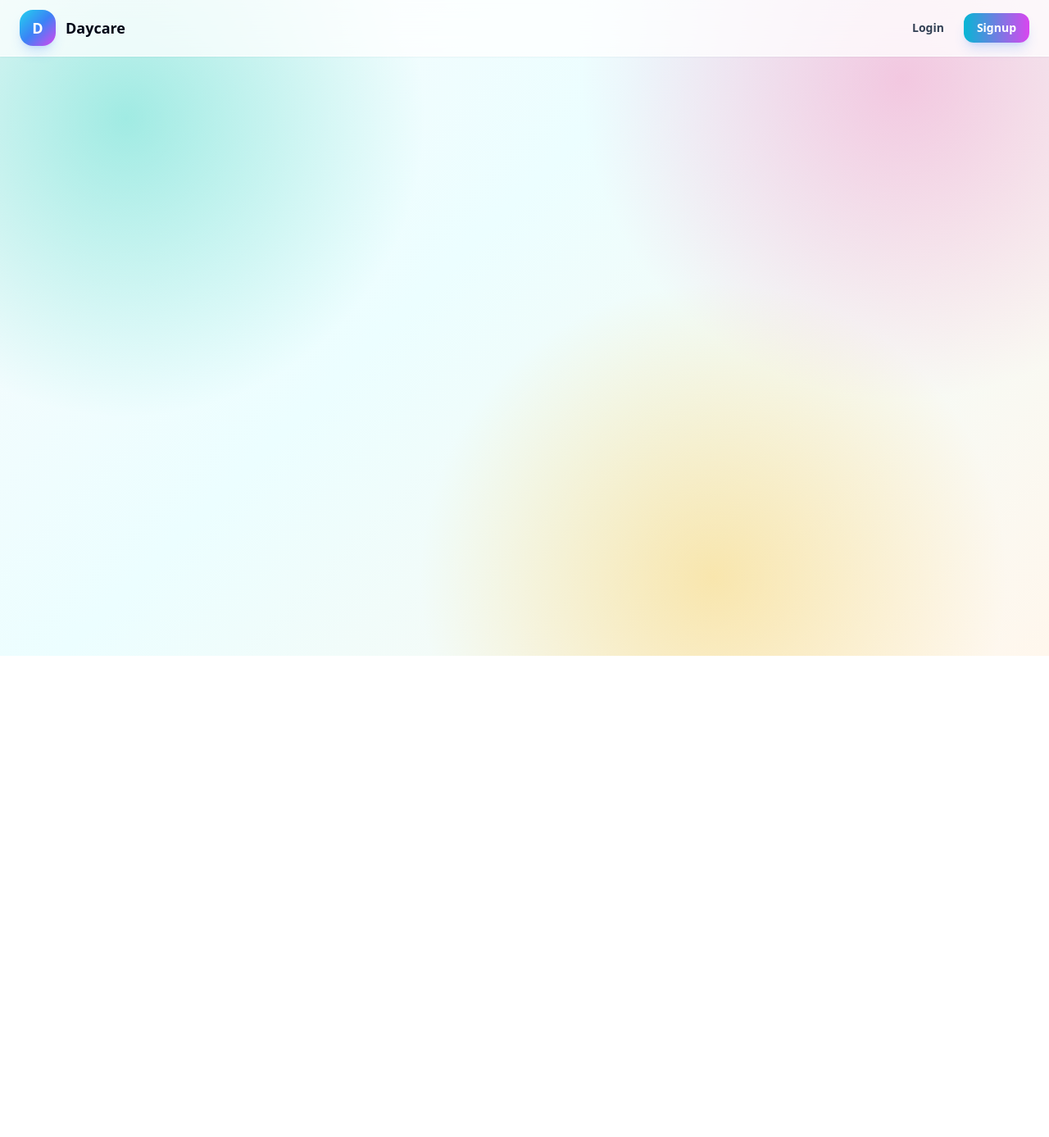
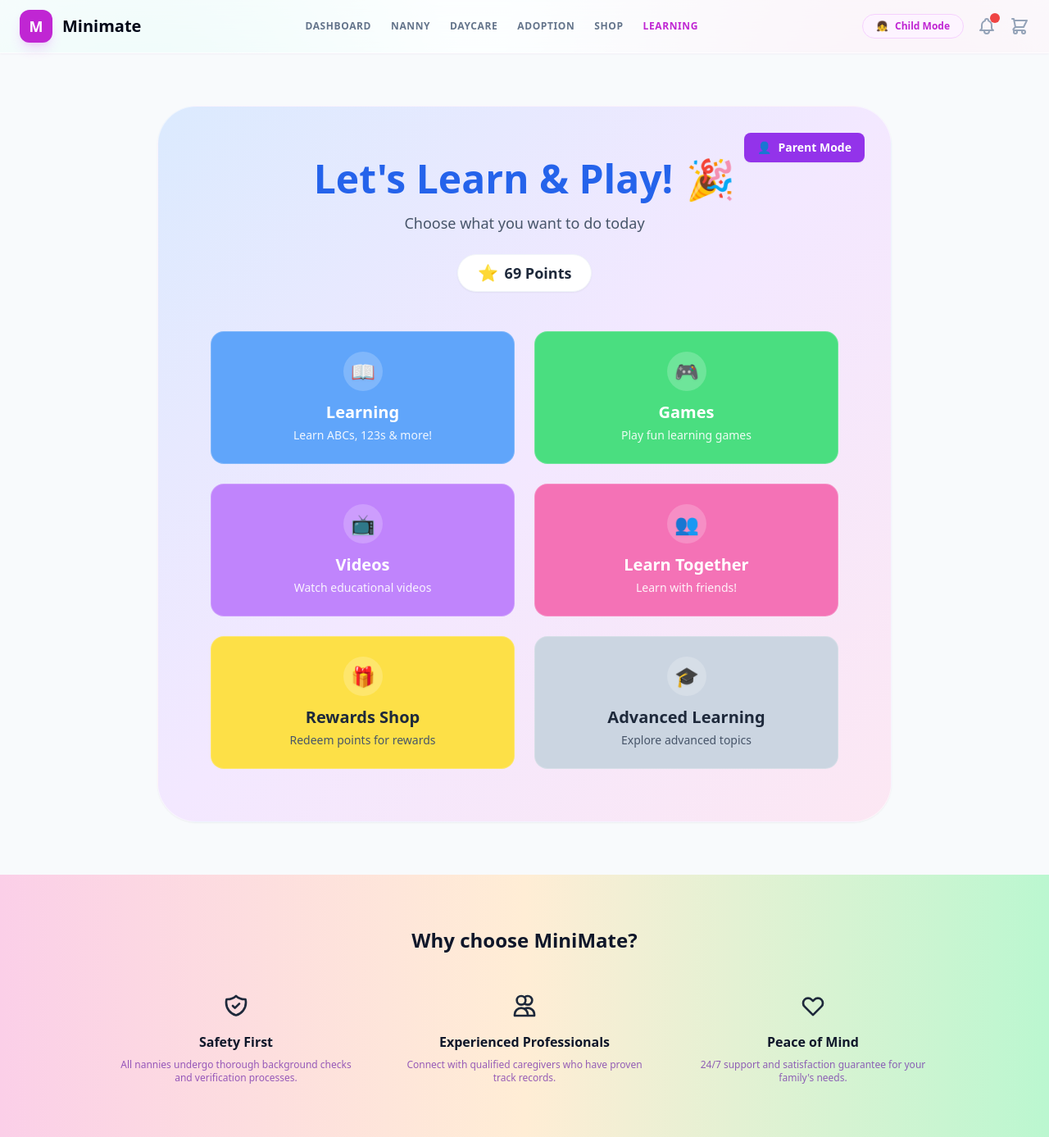
Before and after one commit to mehbubakhan/Software, a React (Create React App) app: page /learning in a window 1280 px wide. Shown: the whole page at 82% size. Before the commit the page ends 800 px from the top, so only its background shows below. Built offline with nearby package versions, Linux system fonts and the light colour scheme; no server answers.

Commit message:
Add LearningLanding page matching Parent Dashboard Settings layout and update Navbar

```diff
--- a/src/components/Navbar.jsx
+++ b/src/components/Navbar.jsx
@@ -1,31 +1,58 @@
 import React from 'react'
-import { Link } from 'react-router-dom'
+import { Link, useNavigate } from 'react-router-dom'
 import { useAuth } from '../context/AuthContext'
 
 export default function Navbar(){
   const { user, logout } = useAuth() || {}
+  const navigate = useNavigate()
+
   return (
-    <nav className="sticky top-0 z-30 border-b border-white/70 bg-white/75 px-4 py-3 shadow-sm shadow-cyan-900/5 backdrop-blur-xl sm:px-6">
+    <nav className="sticky top-0 z-30 border-b border-white/70 bg-white/75 px-4 py-3 shadow-sm shadow-fuchsia-900/5 backdrop-blur-xl sm:px-6">
       <div className="mx-auto flex max-w-7xl items-center justify-between gap-4">
-      <div className="flex items-center gap-3">
-        <div className="flex h-11 w-11 items-center justify-center rounded-2xl bg-gradient-to-br from-cyan-400 via-blue-500 to-fuchsia-500 text-lg font-black text-white shadow-lg shadow-blue-500/20">
-          D
+
+        {/* Logo */}
+        <div className="flex items-center gap-3">
+          <div className="flex h-10 w-10 items-center justify-center rounded-xl bg-fuchsia-600 text-lg font-black text-white shadow-lg shadow-fuchsia-500/20">
+            M
+          </div>
+          <Link to="/" className="text-xl font-black text-slate-950 transition hover:text-fuchsia-700">Minimate</Link>
         </div>
-        <Link to="/" className="text-lg font-black text-slate-950 transition hover:text-cyan-700">Daycare</Link>
-      </div>
-      <div>
-        {user ? (
-          <div className="flex items-center gap-3">
-            <span className="hidden rounded-full bg-cyan-50 px-3 py-2 text-sm font-semibold text-slate-700 sm:inline-flex">{user.name || user.email}</span>
-            <button onClick={logout} className="rounded-xl bg-slate-950 px-4 py-2 text-sm font-bold text-white shadow-sm transition duration-200 hover:-translate-y-0.5 hover:bg-fuchsia-600 hover:shadow-lg focus:outline-none focus:ring-4 focus:ring-fuchsia-100">Logout</button>
-          </div>
-        ) : (
-          <div className="flex items-center gap-2">
-            <Link to="/login" className="rounded-xl px-4 py-2 text-sm font-bold text-slate-700 transition hover:bg-cyan-50 hover:text-cyan-700">Login</Link>
-            <Link to="/signup" className="rounded-xl bg-gradient-to-r from-cyan-500 to-fuchsia-500 px-4 py-2 text-sm font-bold text-white shadow-lg shadow-blue-500/20 transition duration-200 hover:-translate-y-0.5 hover:shadow-fuchsia-500/25">Signup</Link>
-          </div>
-        )}
-      </div>
+
+        {/* Navigation Links */}
+        <div className="hidden md:flex items-center gap-6 text-xs font-bold uppercase tracking-wider text-slate-500">
+          <Link to="/dashboard/parent" className="hover:text-fuchsia-600 transition">Dashboard</Link>
+          <Link to="/dashboard/parent/hire-nanny" className="hover:text-fuchsia-600 transition">Nanny</Link>
+          <Link to="/dashboard/parent/daycare" className="hover:text-fuchsia-600 transition">Daycare</Link>
+          <Link to="/dashboard/parent/adoption" className="hover:text-fuchsia-600 transition">Adoption</Link>
+          <Link to="/dashboard/parent/marketplace" className="hover:text-fuchsia-600 transition">Shop</Link>
+          <Link to="/learning" className="text-fuchsia-600">Learning</Link>
+        </div>
+
+        {/* Right Side Actions */}
+        <div className="flex items-center gap-4">
+          <button
+            onClick={() => navigate('/dashboard/child')}
+            className="flex items-center gap-2 rounded-full border border-fuchsia-200 bg-fuchsia-50 px-4 py-1.5 text-xs font-bold text-fuchsia-600 hover:bg-fuchsia-100 transition"
+          >
+            <span>👧</span> Child Mode
+          </button>
+
+          <button className="text-slate-400 hover:text-fuchsia-600 transition relative">
+            <svg className="h-6 w-6" fill="none" stroke="currentColor" viewBox="0 0 24 24"><path strokeLinecap="round" strokeLinejoin="round" strokeWidth="2" d="M15 17h5l-1.405-1.405A2.032 2.032 0 0118 14.158V11a6.002 6.002 0 00-4-5.659V5a2 2 0 10-4 0v.341C7.67 6.165 6 8.388 6 11v3.159c0 .538-.214 1.055-.595 1.436L4 17h5m6 0v1a3 3 0 11-6 0v-1m6 0H9"></path></svg>
+            <span className="absolute -top-1 -right-1 flex h-3 w-3 items-center justify-center rounded-full bg-red-500 text-[8px] text-white"></span>
+          </button>
+
+          <button className="text-slate-400 hover:text-fuchsia-600 transition">
+            <svg className="h-6 w-6" fill="none" stroke="currentColor" viewBox="0 0 24 24"><path strokeLinecap="round" strokeLinejoin="round" strokeWidth="2" d="M3 3h2l.4 2M7 13h10l4-8H5.4M7 13L5.4 5M7 13l-2.293 2.293c-.63.63-.184 1.707.707 1.707H17m0 0a2 2 0 100 4 2 2 0 000-4zm-8 2a2 2 0 11-4 0 2 2 0 014 0z"></path></svg>
+          </button>
+
+          {user && (
+            <button onClick={logout} className="ml-4 text-xs font-bold text-slate-400 hover:text-slate-600">
+              Logout
+            </button>
+          )}
+        </div>
+
       </div>
     </nav>
   )
--- /dev/null
+++ b/src/pages/LearningLanding.jsx
@@ -0,0 +1,138 @@
+import React from 'react'
+import { Link, useNavigate } from 'react-router-dom'
+
+export default function LearningLanding() {
+  const navigate = useNavigate()
+
+  const categories = [
+    {
+      name: 'Learning',
+      desc: 'Learn ABCs, 123s & more!',
+      icon: '📖',
+      color: 'bg-blue-400 hover:bg-blue-500',
+      path: '/dashboard/child/alphabet'
+    },
+    {
+      name: 'Games',
+      desc: 'Play fun learning games',
+      icon: '🎮',
+      color: 'bg-green-400 hover:bg-green-500',
+      path: '/dashboard/child/games'
+    },
+    {
+      name: 'Videos',
+      desc: 'Watch educational videos',
+      icon: '📺',
+      color: 'bg-purple-400 hover:bg-purple-500',
+      path: '/dashboard/child/videos'
+    },
+    {
+      name: 'Learn Together',
+      desc: 'Learn with friends!',
+      icon: '👥',
+      color: 'bg-pink-400 hover:bg-pink-500',
+      path: '/dashboard/child/learn-together'
+    },
+    {
+      name: 'Rewards Shop',
+      desc: 'Redeem points for rewards',
+      icon: '🎁',
+      color: 'bg-yellow-300 hover:bg-yellow-400 text-slate-800',
+      path: '/dashboard/child/rewards'
+    },
+    {
+      name: 'Advanced Learning',
+      desc: 'Explore advanced topics',
+      icon: '🎓',
+      color: 'bg-slate-300 hover:bg-slate-400 text-slate-800',
+      path: '/dashboard/child/advanced'
+    },
+  ]
+
+  return (
+    <div className="min-h-screen bg-slate-50 flex flex-col font-sans">
+
+      {/* Main Content Container */}
+      <main className="flex-1 flex items-center justify-center py-16 px-4">
+
+        {/* Gradient Card */}
+        <div className="relative w-full max-w-4xl bg-gradient-to-br from-blue-100 via-purple-100 to-pink-100 rounded-[3rem] p-10 md:p-16 shadow-sm border border-white/50">
+
+          {/* Parent Mode Button */}
+          <button
+            onClick={() => navigate('/dashboard/parent')}
+            className="absolute top-8 right-8 bg-purple-600 text-white px-4 py-2 rounded-lg text-sm font-bold flex items-center gap-2 hover:bg-purple-700 transition shadow-sm"
+          >
+            <span>👤</span> Parent Mode
+          </button>
+
+          {/* Header Section */}
+          <div className="text-center mb-12">
+            <h1 className="text-4xl md:text-5xl font-black text-blue-600 mb-4 flex items-center justify-center gap-4">
+              Let's Learn & Play! <span className="text-5xl">🎉</span>
+            </h1>
+            <p className="text-slate-600 font-medium text-lg mb-6">Choose what you want to do today</p>
+
+            <div className="inline-flex items-center gap-2 bg-white px-6 py-2 rounded-full shadow-sm border border-slate-100">
+              <span className="text-xl">⭐</span>
+              <span className="font-black text-slate-800 text-lg">69 Points</span>
+            </div>
+          </div>
+
+          {/* Grid Section */}
+          <div className="grid grid-cols-1 md:grid-cols-2 gap-6 max-w-3xl mx-auto">
+            {categories.map(cat => (
+              <Link
+                key={cat.name}
+                to={cat.path}
+                className={`${cat.color} rounded-2xl p-6 transition-all duration-300 hover:-translate-y-1 hover:shadow-lg flex flex-col items-center justify-center text-center min-h-[140px] border border-white/20`}
+              >
+                <div className="bg-white/20 w-12 h-12 rounded-full flex items-center justify-center mb-3">
+                  <span className="text-2xl drop-shadow-sm">{cat.icon}</span>
+                </div>
+                <h3 className={`text-xl font-bold mb-1 ${cat.name === 'Rewards Shop' || cat.name === 'Advanced Learning' ? 'text-slate-800' : 'text-white'}`}>
+                  {cat.name}
+                </h3>
+                <p className={`text-sm font-medium ${cat.name === 'Rewards Shop' || cat.name === 'Advanced Learning' ? 'text-slate-600' : 'text-white/90'}`}>
+                  {cat.desc}
+                </p>
+              </Link>
+            ))}
+          </div>
+
+        </div>
+      </main>
+
+      {/* Footer Section */}
+      <footer className="w-full bg-gradient-to-r from-pink-200 via-orange-100 to-green-200 py-16 px-8 text-center mt-auto">
+        <h2 className="text-2xl font-black text-slate-900 mb-12">Why choose MiniMate?</h2>
+
+        <div className="grid grid-cols-1 md:grid-cols-3 gap-8 max-w-5xl mx-auto">
+          <div className="flex flex-col items-center">
+            <div className="mb-4 text-slate-800">
+              <svg className="w-8 h-8" fill="none" stroke="currentColor" viewBox="0 0 24 24"><path strokeLinecap="round" strokeLinejoin="round" strokeWidth="2" d="M9 12l2 2 4-4m5.618-4.016A11.955 11.955 0 0112 2.944a11.955 11.955 0 01-8.618 3.04A12.02 12.02 0 003 9c0 5.591 3.824 10.29 9 11.622 5.176-1.332 9-6.03 9-11.622 0-1.042-.133-2.052-.382-3.016z"></path></svg>
+            </div>
+            <h3 className="font-bold text-slate-900 mb-2">Safety First</h3>
+            <p className="text-xs text-purple-800/70 font-medium px-4">All nannies undergo thorough background checks and verification processes.</p>
+          </div>
+
+          <div className="flex flex-col items-center">
+            <div className="mb-4 text-slate-800">
+              <svg className="w-8 h-8" fill="none" stroke="currentColor" viewBox="0 0 24 24"><path strokeLinecap="round" strokeLinejoin="round" strokeWidth="2" d="M12 4.354a4 4 0 110 5.292M15 21H3v-1a6 6 0 0112 0v1zm0 0h6v-1a6 6 0 00-9-5.197M13 7a4 4 0 11-8 0 4 4 0 018 0z"></path></svg>
+            </div>
+            <h3 className="font-bold text-slate-900 mb-2">Experienced Professionals</h3>
+            <p className="text-xs text-purple-800/70 font-medium px-4">Connect with qualified caregivers who have proven track records.</p>
+          </div>
+
+          <div className="flex flex-col items-center">
+            <div className="mb-4 text-slate-800">
+              <svg className="w-8 h-8" fill="none" stroke="currentColor" viewBox="0 0 24 24"><path strokeLinecap="round" strokeLinejoin="round" strokeWidth="2" d="M4.318 6.318a4.5 4.5 0 000 6.364L12 20.364l7.682-7.682a4.5 4.5 0 00-6.364-6.364L12 7.636l-1.318-1.318a4.5 4.5 0 00-6.364 0z"></path></svg>
+            </div>
+            <h3 className="font-bold text-slate-900 mb-2">Peace of Mind</h3>
+            <p className="text-xs text-purple-800/70 font-medium px-4">24/7 support and satisfaction guarantee for your family's needs.</p>
+          </div>
+        </div>
+      </footer>
+    </div>
+  )
+}
--- a/src/routes/Routes.jsx
+++ b/src/routes/Routes.jsx
@@ -29,11 +29,13 @@
 import ProtectedRoute from '../components/ProtectedRoute'
 import RoleRedirect from '../components/RoleRedirect'
 import ChildDashboard from '../pages/dashboard/ChildDashboard'
+import LearningLanding from '../pages/LearningLanding'
 
 export default function AppRoutes(){
   return (
     <Routes>
       <Route path="/" element={<Home/>} />
+      <Route path="/learning" element={<LearningLanding/>} />
       <Route path="/login" element={<Login/>} />
       <Route path="/signup" element={<Signup/>} />
       <Route path="/signup/parent" element={<ParentSignup/>} />
```
